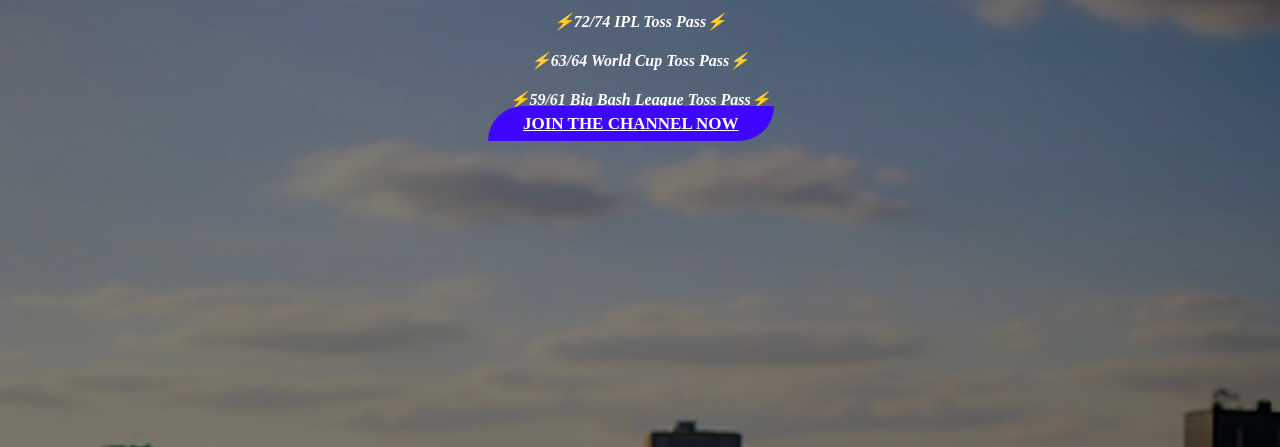
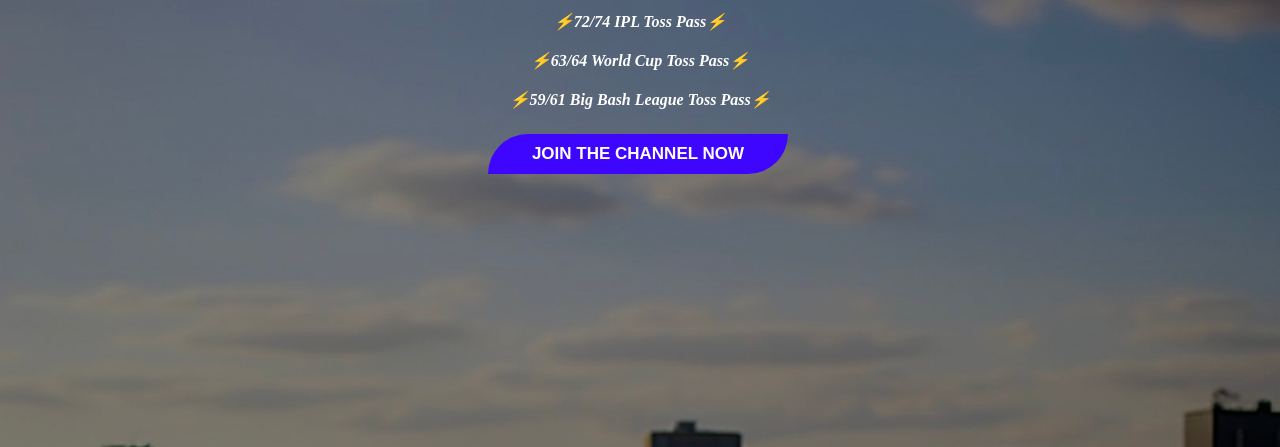
Before and after one commit to Alex-Theif/BOSS-THE-BRAND-TOSS-, a plain HTML site: page index.html in a window 1280 px wide. Shown: the part 353-800 px from the top of the page. Drawn offline with Linux system fonts and the light colour scheme.

Commit message:
Update index.html

```diff
--- a/index.html
+++ b/index.html
@@ -40,7 +40,7 @@
            <h4 class="lasthead">⚡63/64 World Cup Toss Pass⚡</h4>
            <h4 class="lasthead">⚡59/61 Big Bash League Toss Pass⚡</h4>
 
-           <a href="https://t.me/+Zi3fxOI5VPBjZGRl" onclick="fbq('track', 'Subscribe'); ><button class="btn" id="blinking-button">JOIN THE CHANNEL NOW</button></a>
+           <a href="https://t.me/+Zi3fxOI5VPBjZGRl" onclick="fbq('track', 'Subscribe');" ><button class="btn" id="blinking-button">JOIN THE CHANNEL NOW</button></a>
         </div>
     </div>
 
```
